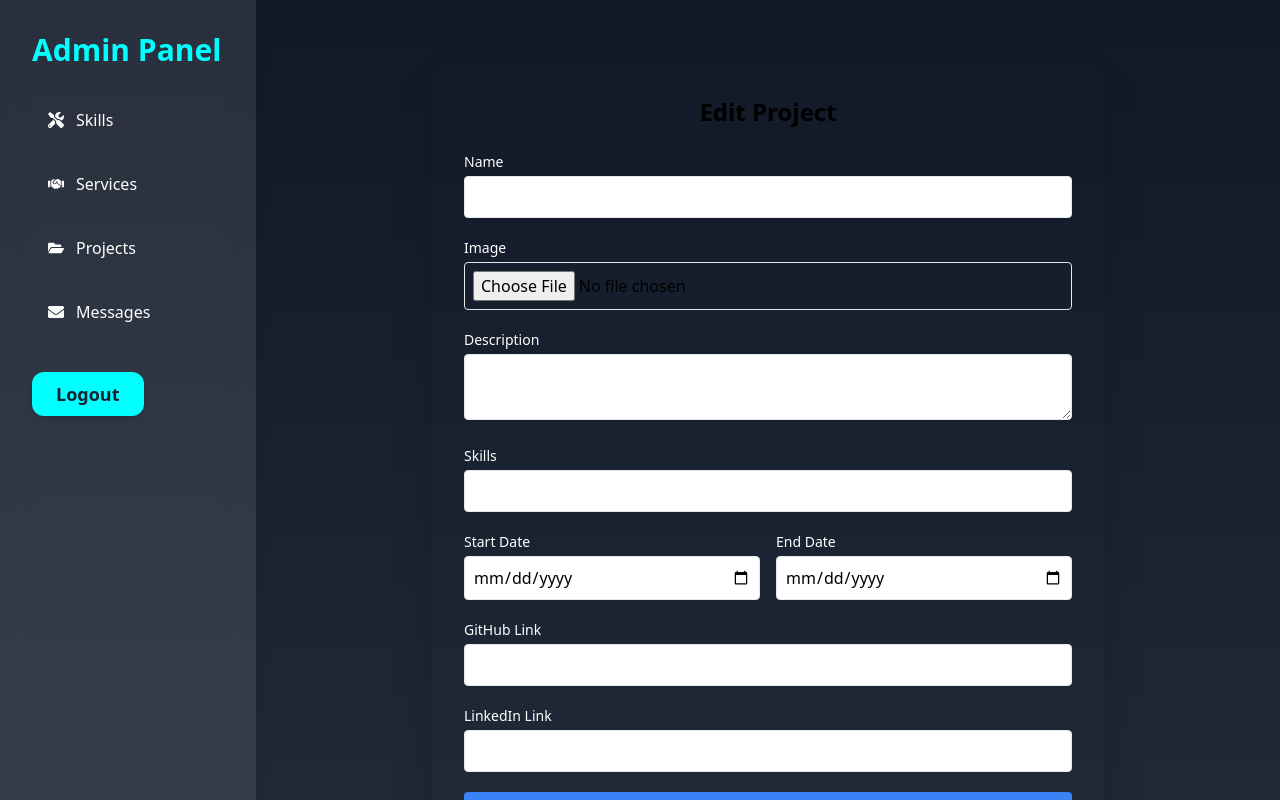
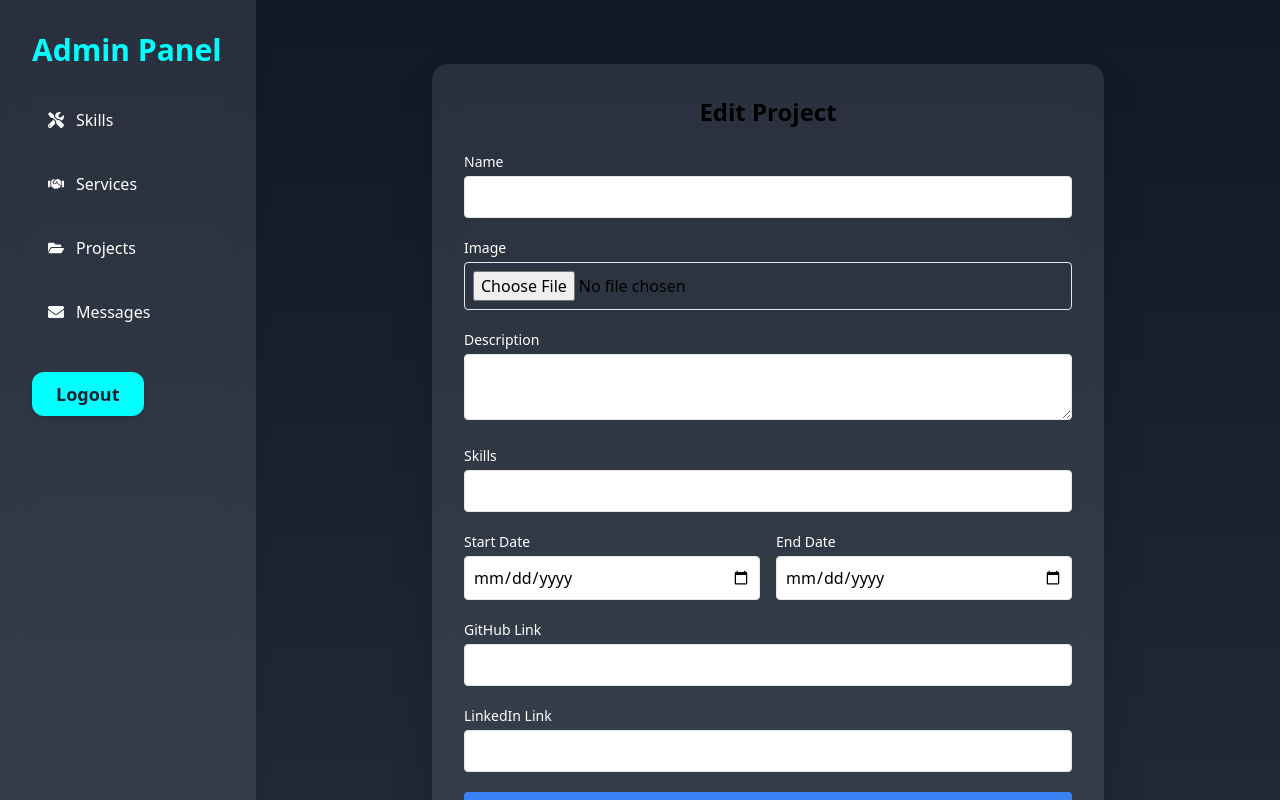
Before and after one commit to kasunsagara/portfolio-website-frontend, a React (Vite) app: page /admin-panel/projects/edit-project/1 in a window 1280 px wide. Built offline with nearby package versions, Linux system fonts and the light colour scheme; no server answers; sample sign-in values are in the browser's storage.

Commit message:
color change

```diff
--- a/src/pages/editProject.jsx
+++ b/src/pages/editProject.jsx
@@ -83,7 +83,7 @@ export default function EditProject() {
   };
 
   return (
-    <div className="max-w-2xl mx-auto p-8 m-16 bg-secondary shadow-2xl rounded-2xl">
+    <div className="max-w-2xl mx-auto p-8 m-16 bg-white backdrop-filter backdrop-blur-lg bg-opacity-10 shadow-2xl rounded-2xl">
       <h2 className="text-2xl text-center text-accent font-bold mb-6">Edit Project</h2>
 
       {error && <p className="text-red-500 mb-4">{error}</p>}
--- a/src/pages/editService.jsx
+++ b/src/pages/editService.jsx
@@ -47,7 +47,7 @@ export default function EditService() {
   };
 
   return (
-    <div className="max-w-2xl mx-auto p-8 m-16 bg-secondary shadow-2xl rounded-2xl">
+    <div className="max-w-2xl mx-auto p-8 m-16 bg-white backdrop-filter backdrop-blur-lg bg-opacity-10 shadow-2xl rounded-2xl">
       <h2 className="text-2xl text-center text-accent font-bold mb-6">Edit Service</h2>
 
       <form onSubmit={handleSubmit} className="space-y-5">
--- a/src/pages/editSkill.jsx
+++ b/src/pages/editSkill.jsx
@@ -51,7 +51,7 @@ export default function EditSkill() {
   };
 
   return (
-    <div className="max-w-2xl mx-auto p-8 m-16 bg-secondary shadow-2xl rounded-2xl">
+    <div className="max-w-2xl mx-auto p-8 m-16 bg-white backdrop-filter backdrop-blur-lg bg-opacity-10 shadow-2xl rounded-2xl">
       <h2 className="text-2xl text-center text-accent font-bold mb-6">Edit Skill</h2>
 
       {error && <p className="text-red-500 mb-4">{error}</p>} {/* Display error message */}
```
